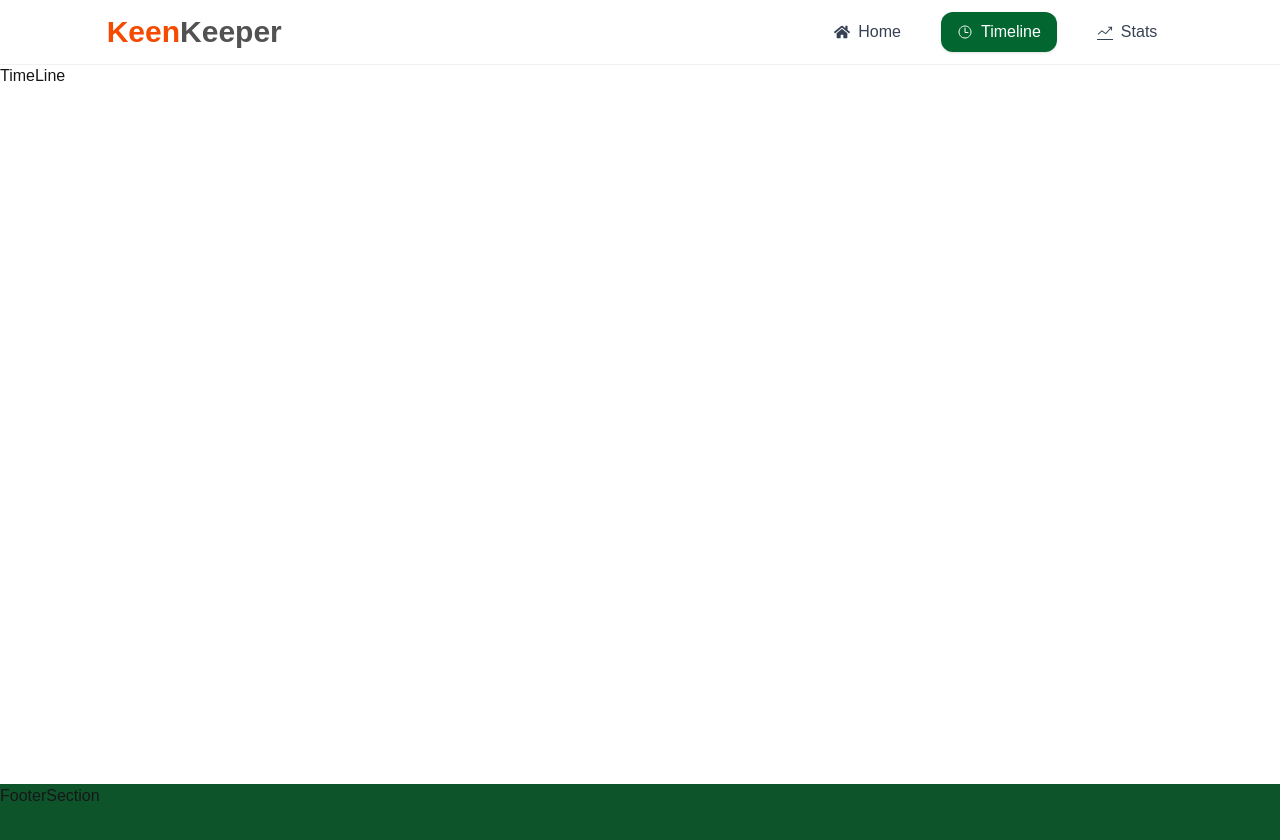
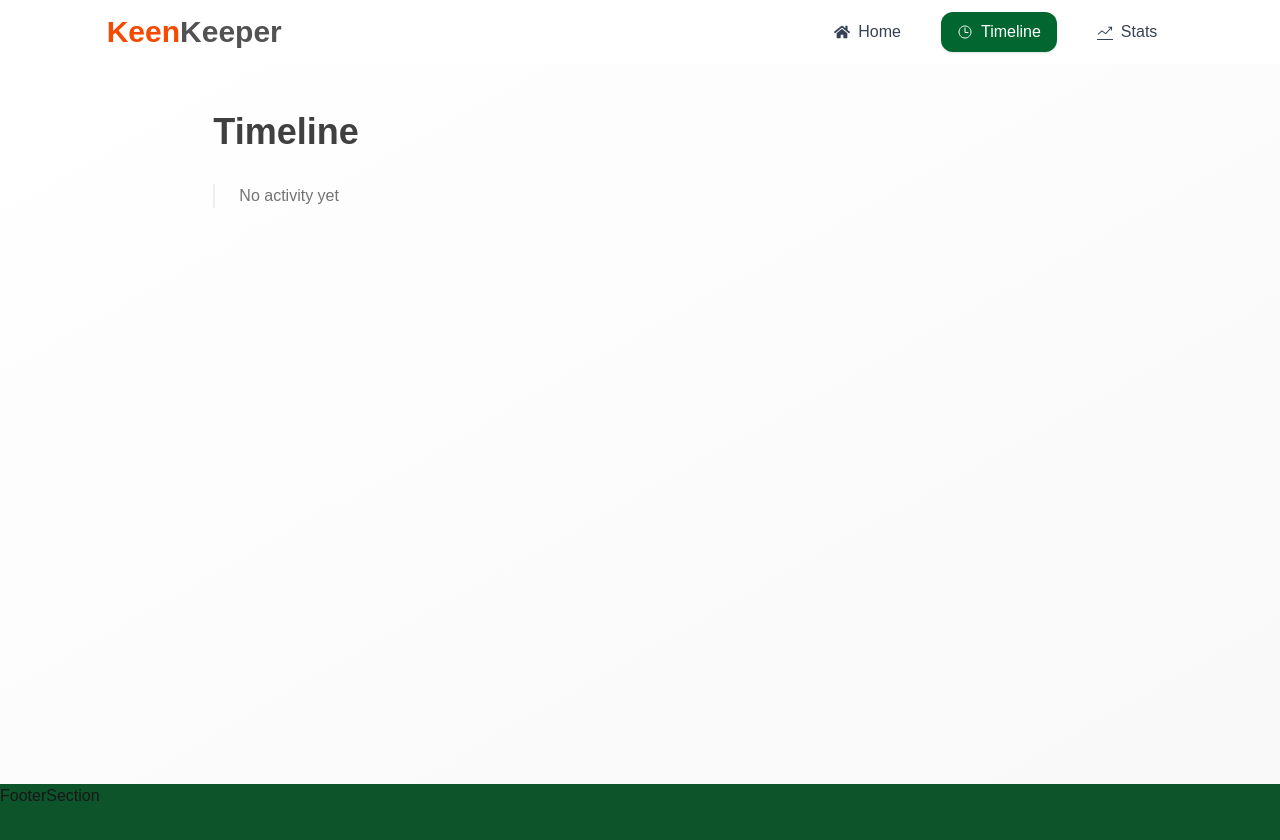
Before and after one commit to islammdsohan603/NEXTJS-PROJECTS, a Next.js app: page /timeline in a window 1280 px wide. Shown: the top 840 px of the page. Built offline with nearby package versions, Linux system fonts and the light colour scheme.

Commit message:
TimeLine Page Added

```diff
--- a/src/app/timeline/page.jsx
+++ b/src/app/timeline/page.jsx
@@ -1,9 +1,59 @@
-import React from 'react';
+'use client';
+
+import React, { useContext } from 'react';
+import { FriendsContext } from '@/components/ContaxtData';
 
 const TimeLinePage = () => {
+  const { history } = useContext(FriendsContext);
+
   return (
-    <div className="min-h-[90vh]">
-      <h1>TimeLine</h1>
+    <div className="min-h-[90vh] py-12 bg-linear-to-br from-base-100 to-base-200">
+      <div className="w-11/12 md:w-8/12 mx-auto">
+        {/* Title */}
+        <h1 className="text-3xl md:text-4xl font-bold text-neutral-700 mb-8">
+          Timeline
+        </h1>
+
+        {/* Timeline */}
+        <div className="relative border-l-2 border-base-300 pl-6 space-y-8">
+          {history.length === 0 ? (
+            <p className="text-neutral-500">No activity yet</p>
+          ) : (
+            history.map(item => (
+              <div key={item.id} className="relative group">
+                {/* Dot */}
+                <span className="absolute -left-3 top-2 w-5 h-5 bg-primary rounded-full border-4 border-white shadow-md group-hover:scale-110 transition"></span>
+
+                {/* Card */}
+                <div className="bg-base-100 p-5 rounded-2xl shadow-md hover:shadow-xl transition-all duration-300 hover:-translate-y-1">
+                  <div className="flex items-center justify-between">
+                    {/* Left Content */}
+                    <div className="flex items-center gap-3">
+                      {/* Icon */}
+                      <div className="text-2xl text-primary bg-primary/10 p-2 rounded-full">
+                        {item.icon}
+                      </div>
+
+                      {/* Text */}
+                      <div>
+                        <h1 className="font-semibold text-neutral-700">
+                          {item.type}
+                        </h1>
+                        <p className="text-sm text-neutral-500">{item.title}</p>
+                      </div>
+                    </div>
+
+                    {/* Time */}
+                    <span className="text-xs text-neutral-400 whitespace-nowrap">
+                      {item.time}
+                    </span>
+                  </div>
+                </div>
+              </div>
+            ))
+          )}
+        </div>
+      </div>
     </div>
   );
 };
--- a/src/components/ContaxtData.jsx
+++ b/src/components/ContaxtData.jsx
@@ -8,14 +8,27 @@ import { FaVideo } from 'react-icons/fa';
 export const FriendsContext = createContext();
 
 const collingArray = [
-  { id: 1, collName: 'Call', title: 'Had a Quick Call', icon: <IoCall /> },
+  {
+    id: 1,
+    collName: 'Call',
+    title: 'Had a Quick Call',
+    icon: <IoCall />,
+    hidding: 'Meetup',
+  },
   {
     id: 2,
     collName: 'Text',
     title: 'Asked for Career Advice',
     icon: <MdTextsms />,
+    hidding: 'Text',
   },
-  { id: 3, collName: 'Video', title: 'Had a Video Meeting', icon: <FaVideo /> },
+  {
+    id: 3,
+    collName: 'Video',
+    title: 'Had a Video Meeting',
+    icon: <FaVideo />,
+    hidding: 'Video',
+  },
 ];
 
 const ContextData = ({ children }) => {
@@ -45,7 +58,7 @@ const ContextData = ({ children }) => {
     }
   };
 
-  const handleHistoryFunction = callId => {
+  const handleHistoryFunction = (callId, friendId) => {
     const selectedCall = collingArray.find(item => item.id === callId);
 
     const newHistory = {
@@ -58,7 +71,6 @@ const ContextData = ({ children }) => {
 
     setHistory(prev => [newHistory, ...prev]);
   };
-
   return (
     <FriendsContext.Provider
       value={{ data, handleCard, handleHistoryFunction, history }}
```
